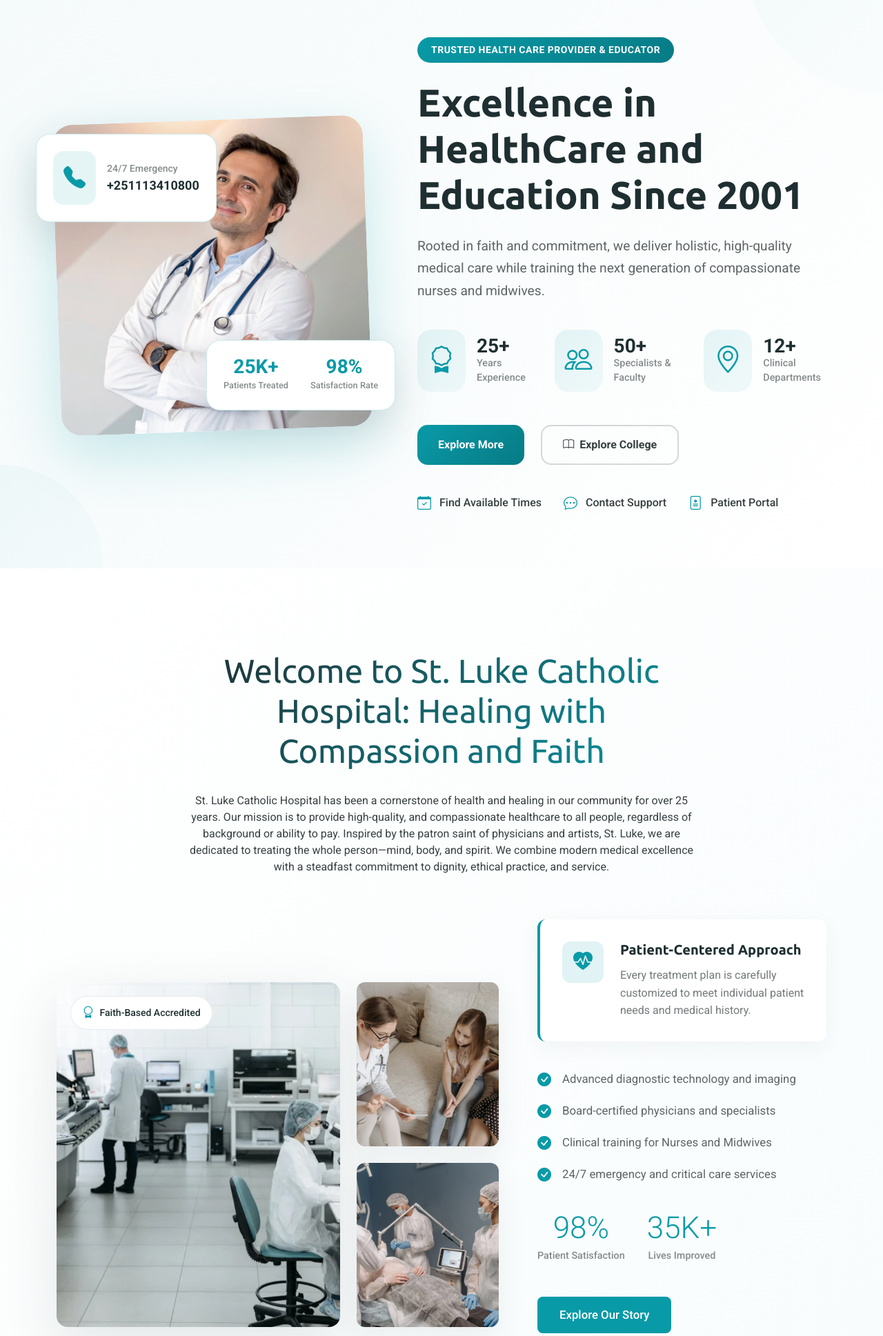
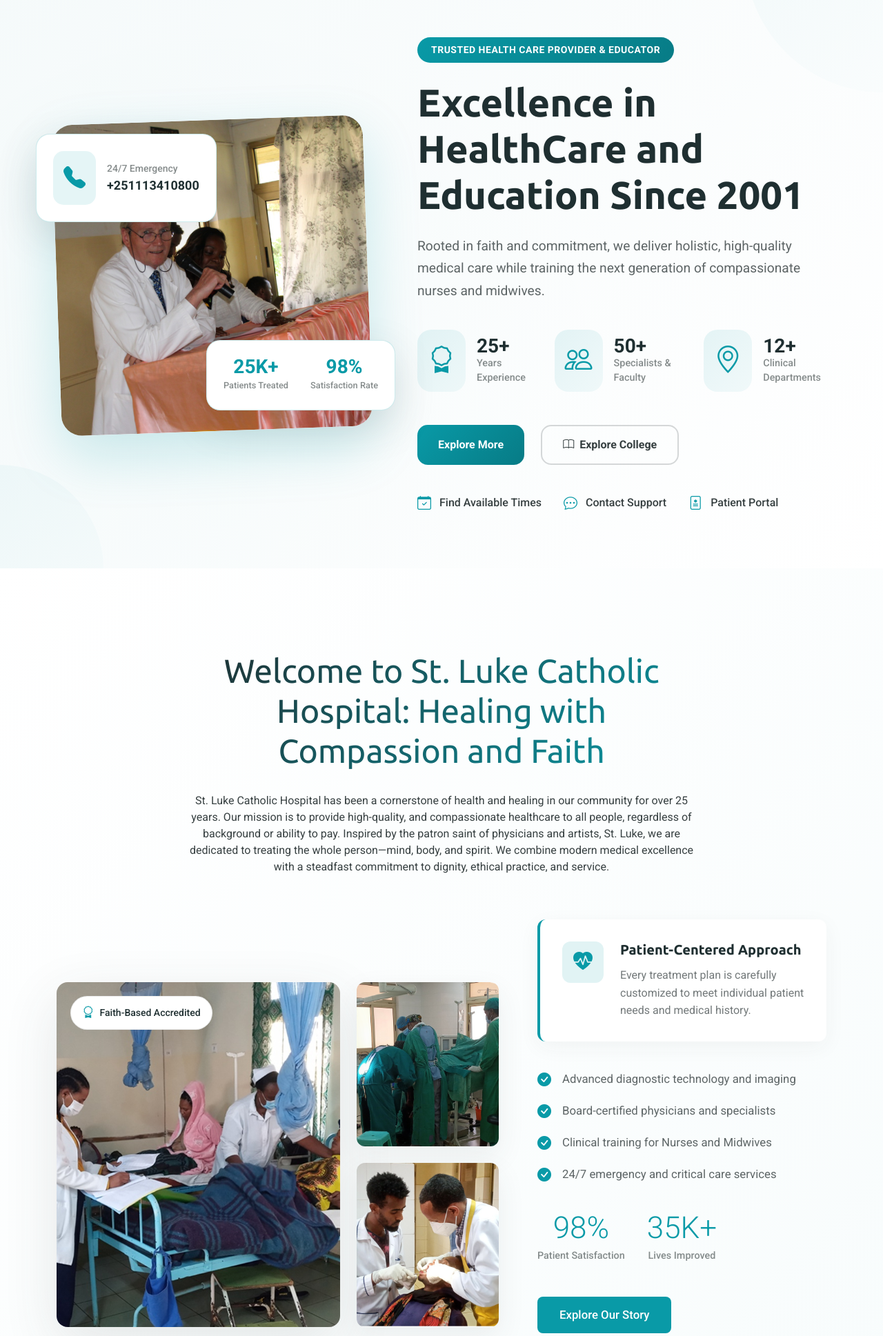
Before and after one commit to yondesta/stlukecatholichospital.org, a PHP site: page / in a window 1280 px wide. Shown: the part 90-2027 px from the top of the page at 69% size. Run offline with PHP 8.4, Linux system fonts and the light colour scheme.

Commit message:
Homepage

```diff
--- a/index.php
+++ b/index.php
@@ -5,7 +5,7 @@
         <div class="row align-items-center">
           <div class="col-lg-5">
             <div class="hero-image" data-aos="fade-right" data-aos-delay="100">
-              <img src="assets/img/health/staff-8.webp" alt="Healthcare Professional" class="img-fluid main-image">
+              <img src="assets/img/health/home.jpg" alt="Healthcare Professional" class="img-fluid main-image">
               <div class="floating-card emergency-card" data-aos="fade-up" data-aos-delay="300">
                 <div class="card-content">
                   <i class="bi bi-telephone-fill"></i>
@@ -116,7 +116,7 @@
           <div class="col-lg-7" data-aos="fade-right" data-aos-delay="200">
             <div class="image-grid">
               <div class="primary-image">
-                <img src="assets/img/health/facilities-6.webp" alt="Modern hospital facility" class="img-fluid">
+                <img src="assets/img/health/facility-1.jpg" alt="Modern hospital facility" class="img-fluid">
                 <div class="certification-badge">
                   <i class="bi bi-award"></i>
                   <span>Faith-Based Accredited</span>
@@ -124,10 +124,10 @@
               </div>
               <div class="secondary-images">
                 <div class="small-image">
-                  <img src="assets/img/health/consultation-3.webp" alt="Doctor consultation" class="img-fluid">
+                  <img src="assets/img/health/facility-3.jpg" alt="Doctor consultation" class="img-fluid">
                 </div>
                 <div class="small-image">
-                  <img src="assets/img/health/surgery-2.webp" alt="Medical procedure" class="img-fluid">
+                  <img src="assets/img/health/facility-2.jpg" alt="Medical procedure" class="img-fluid">
                 </div>
               </div>
             </div>
@@ -236,7 +236,7 @@
               <div class="col-lg-6 order-lg-2">
                 <div class="department-visual">
                   <div class="image-wrapper">
-                    <img src="assets/img/health/emergency-3.webp" alt="Emergency Department" class="img-fluid">
+                    <img src="assets/img/health/integrated.jpg" alt="Emergency Department" class="img-fluid">
                   </div>
                 </div>
               </div>
```
Also changed, not shown: assets/img/health/facility-1.jpg (added), assets/img/health/facility-2.jpg (added), assets/img/health/facility-3.jpg (added), assets/img/health/front.jpg, assets/img/health/home.JPG (added), assets/img/health/integrated.jpg (added).
